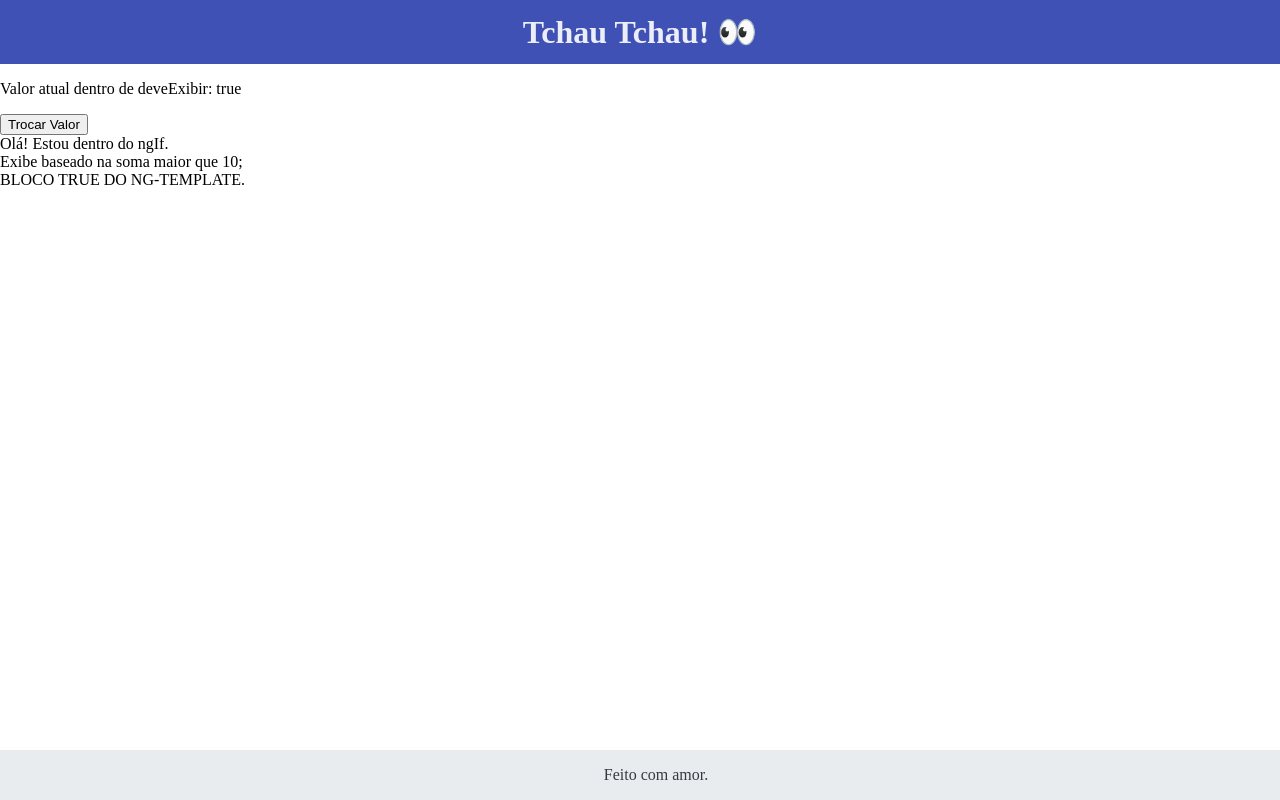
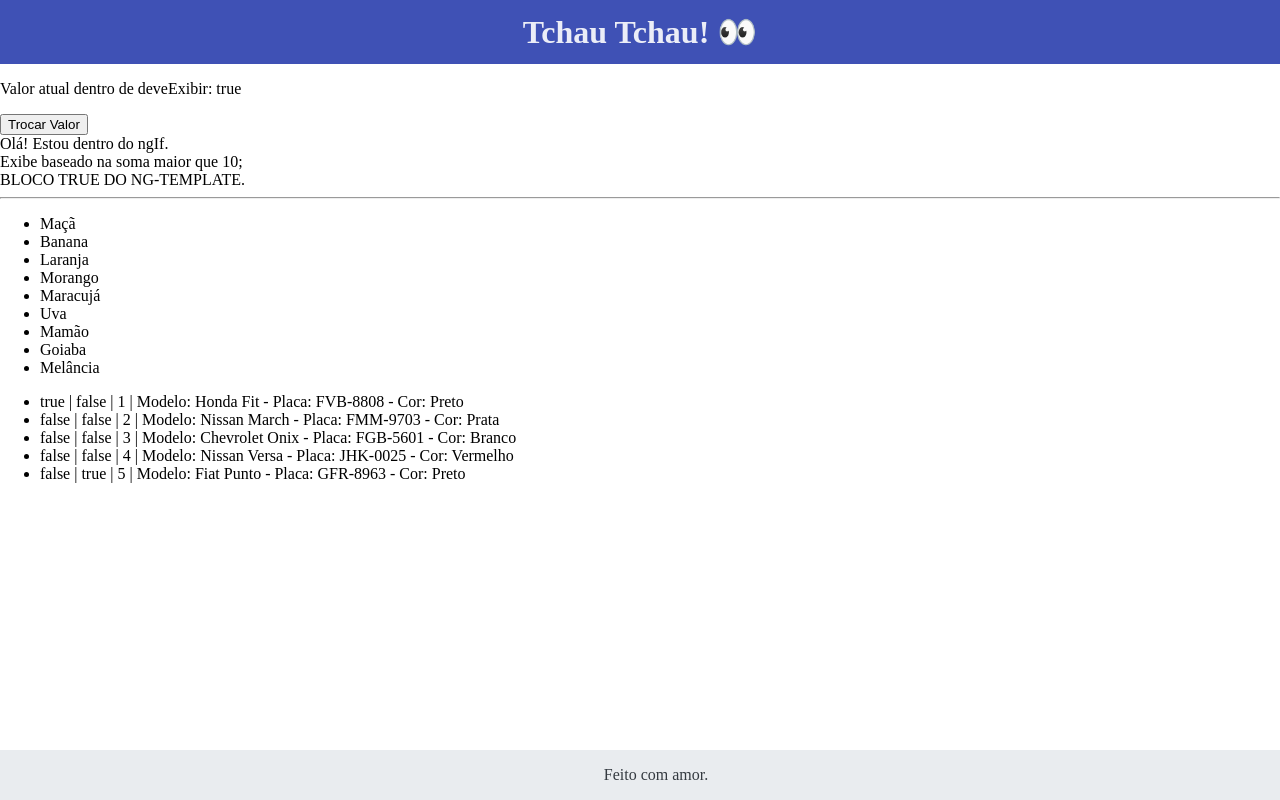
Before and after one commit to rmkarato/gama-accenture-angular, an Angular app: page / in a window 1280 px wide. Built offline with nearby package versions, Linux system fonts and the light colour scheme.

Commit message:
diretivas de estruturas

```diff
--- a/src/app/exercicio-diretivas/exercicio-diretivas.component.html
+++ b/src/app/exercicio-diretivas/exercicio-diretivas.component.html
@@ -16,3 +16,16 @@
 <div *ngIf="deveExibir; then thenBlock else elseBlock2"></div>
 <ng-template #thenBlock>BLOCO TRUE DO NG-TEMPLATE.</ng-template>
 <ng-template #elseBlock2>BLOCO FALSE DO NG-TEMPLATE.</ng-template>
+
+<hr>
+
+<ul>
+    <li *ngFor="let fruta of listaFrutas"> {{ fruta }} </li>
+</ul>
+
+<ul>
+    <li *ngFor="let carro of listaCarros,  index as index, let first = first, last as last">
+        {{ first }} | {{ last }} | {{ index + 1 }} | Modelo: {{ carro.modelo}} - Placa: {{ carro.placa }} - Cor: {{ carro.cor }}
+    </li>
+
+</ul>
--- a/src/app/exercicio-diretivas/exercicio-diretivas.component.ts
+++ b/src/app/exercicio-diretivas/exercicio-diretivas.component.ts
@@ -8,6 +8,41 @@ import { Component } from '@angular/core';
 })
 
 export class ExercicioDiretivasComponent {
+
+  listaFrutas = [
+    "Maçã",
+    "Banana",
+    "Laranja",
+    "Morango",
+    "Maracujá",
+    "Uva",
+    "Mamão",
+    "Goiaba",
+    "Melância"
+  ];
+
+  listaCarros = [{
+      placa: "FVB-8808",
+      cor: "Preto",
+      modelo: "Honda Fit",
+    },{
+      placa: "FMM-9703",
+      cor: "Prata",
+      modelo: "Nissan March",
+    },{
+      placa: "FGB-5601",
+      cor: "Branco",
+      modelo: "Chevrolet Onix",
+    },{
+      placa: "JHK-0025",
+      cor: "Vermelho",
+      modelo: "Nissan Versa",
+    },{
+      placa: "GFR-8963",
+      cor: "Preto",
+      modelo: "Fiat Punto",
+    },
+  ];
 
   deveExibir = true;
 
```
